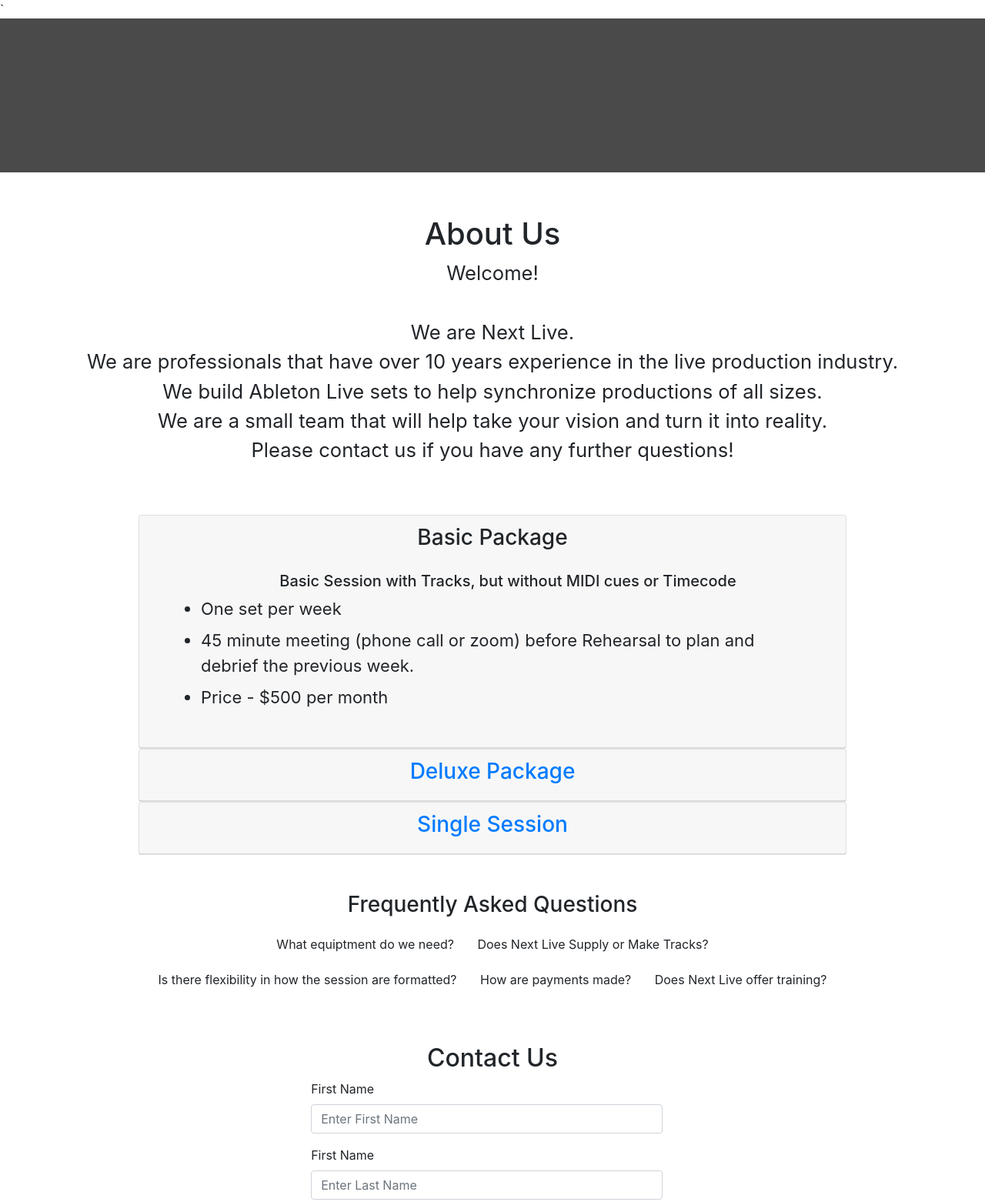
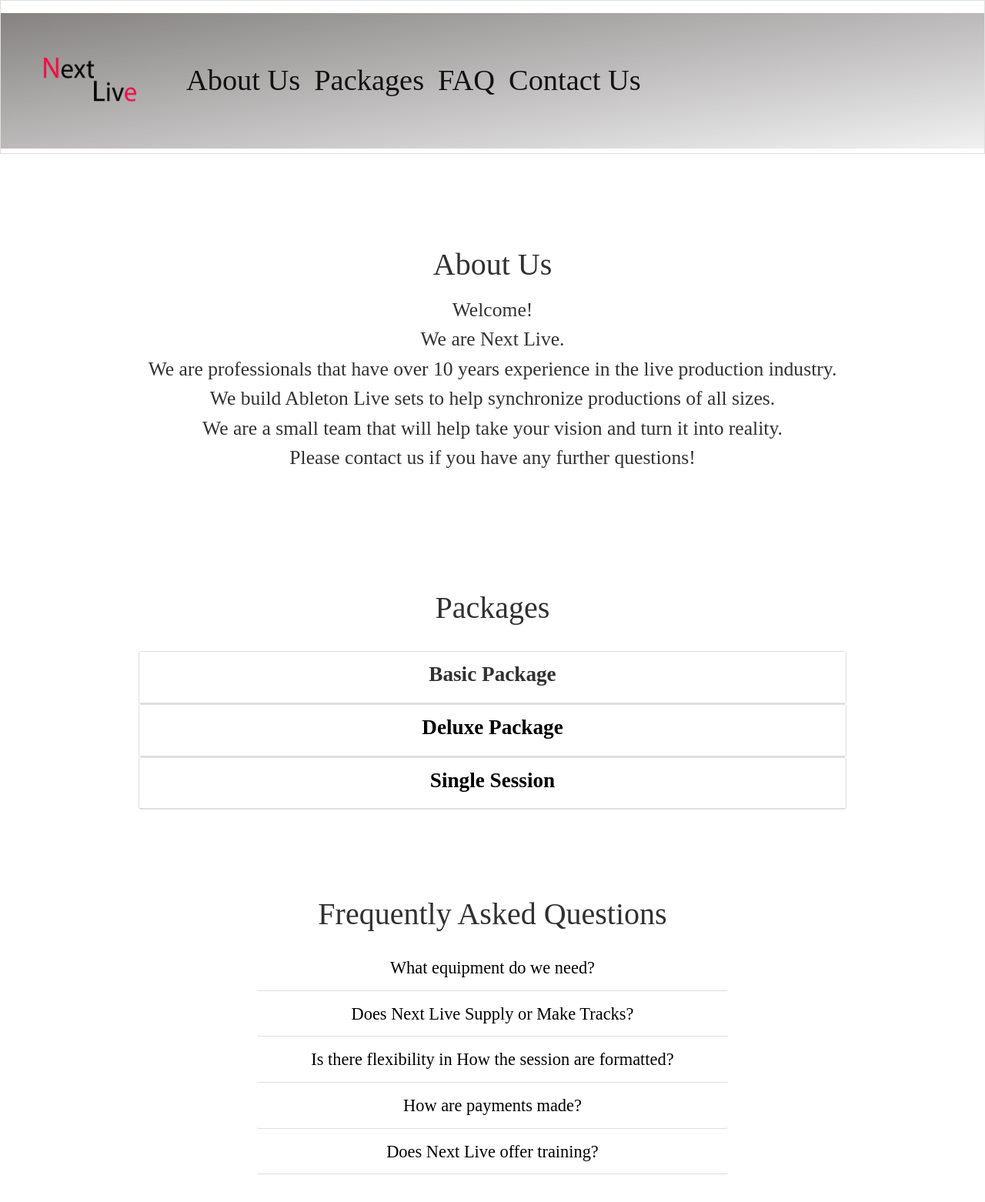
Before and after one commit to Kennthlnz/bootstrap-next-Live, a website: page index.html in a window 1280 px wide. Shown: the top 1562 px of the page at 77% size. Drawn offline with nearby package versions, Linux system fonts and the light colour scheme.

Commit message:
first round of responsiveness

```diff
--- a/index.html
+++ b/index.html
@@ -12,27 +12,54 @@
     <link rel="stylesheet" href="styles.css"/>
     <title>Next Live</title>
 </head>
-`
+
 <body>
     <header class="jumbotron jumbotron-fluid">
-
+        <nav class="navbar navbar-light navbar-expand-lg sticky-top">
+            <a class="navbar-brand" href="#">
+                <img src="Images/Next live Logo.png"width="200" height="150" class="d-inline-block align-top" alt="">
+            </a>
+            <button class="navbar-toggler" type="button" data-toggle="collapse" data-target="#navbarNav" aria-controls="navbarNav" aria-expanded="false" aria-label="Toggle navigation">
+                <span class="navbar-toggler-icon"></span>
+              </button>
+              <div class="collapse navbar-collapse" id="navbarNav">
+                <ul class="navbar-nav">
+                  <li class="nav-item">
+                    <a class="nav-link active btn btn-lg float-left" role="button" href="#">About Us <span class="sr-only">(current)</span></a>
+                  </li>
+                  <li class="nav-item">
+                    <a class="nav-link active btn btn-lg float-left" role="button" href="#packages">Packages</a>
+                  </li>
+                  <li class="nav-item">
+                    <a class="nav-link active btn btn-lg float-left" role="button" href="#FAQ">FAQ</a>
+                  </li>
+                  <li class="nav-item">
+                    <a class="nav-link active btn btn-lg float-left" role ="button" href="#contactUs">Contact Us</a>
+                  </li>
+                </ul>
+              </div>
+        </nav>
 
     </header>
+
    <div class="container">
         <div class="row row-content">
             <div class="col-sm">
-                <h1 class="d-flex justify-content-center mt-4">About Us</h1>
+                <h1 class="d-flex justify-content-center mt-4 mb-3" id="aboutUs">About Us</h1>
 
-                        <p class="d-flex justify-content-center text-center"> Welcome! <br>
+                        <p class="d-flex justify-content-center text-center"> Welcome!
                             <br>We are Next Live.
                             <br> We are professionals that have over 10 years experience in the live production industry. <br>
                         We build Ableton Live sets to help synchronize productions of all sizes. <br> We are a small team that will help take your vision and turn it into reality. <br>
                         Please contact us if you have any further questions!</p>
 
             </div>
+
           </div>
    </div>
-   <br> <br>
+   <br>  <br> <br>
+   <h1 class="text-center" id="packages"> Packages</h1>
+   <br>
    <!-- Accordion start -->
    <div class="container">
         <div class="row">
@@ -41,13 +68,13 @@
                     <div class="card">
                         <div role="tab" class="card-header">
                             <h3 class="text-center">
-                                <a data-toggle="collapse" data-target="#packageOne" data-parent="#accordion"> Basic Package </a>
+                                <a data-toggle="collapse" data-target="#packageOne" data-parent="#accordion"> <strong>Basic Package</strong> </a>
                             </h3>
-                            <div class="collapse show" id="packageOne" data-parent="#accordion">
+                            <div class="collapse" id="packageOne" data-parent="#accordion">
                                 <div class="card-body">
 
-                                        <ul class="justify-content-center">
-                                            <lh class="text-center"> <h5>Basic Session with Tracks, but without MIDI cues or Timecode</h5> </lh>
+                                        <ul>
+                                            <lh class="text-lg-center"> <h4><strong>Basic Session with Tracks, but without MIDI cues or Timecode</strong></h4> </lh>
                                             <li class=" mt-2">One set per week</li>
                                             <li class=" mt-2">45 minute meeting (phone call or zoom) before Rehearsal to plan and debrief the previous week. </li>
                                             <li class=" mt-2">Price - $500 per month</li>
@@ -62,13 +89,13 @@
                     <div class="card">
                         <div role="tab" class="card-header">
                             <h3 class="text-center">
-                                <a class="collapsed" data-toggle="collapse" data-target="#packageTwo" data-parent="#accordion"> Deluxe Package </a>
+                                <a class="collapsed" data-toggle="collapse" data-target="#packageTwo" data-parent="#accordion"> <strong>Deluxe Package</strong> </a>
                             </h3>
                             <div class="collapse" id="packageTwo" data-parent="#accordion">
                                 <div class="card-body">
 
                                     <ul>
-                                        <lh class="text-center"> <h5>Session with Tracks, MIDI Cues, and Timecode </h5> </lh>
+                                        <lh class="text-sm-center"> <h4><strong>Session with Tracks, MIDI Cues, and Timecode</strong> </h4> </lh>
                                         <li class=" mt-2">One set per week</li>
                                         <li class=" mt-2"> 1.5 hr. meeting (phone call or zoom) before Rehearsal to plan and debrief the previous week. </li>
                                         <li class=" mt-2">Price - $750 per month</li>
@@ -83,12 +110,12 @@
                     <div class="card">
                         <div role="tab" class="card-header">
                             <h3 class="text-center">
-                                <a class="collapsed" data-toggle="collapse" data-target="#packageThree" data-parent="#accordion"> Single Session </a>
+                                <a class="collapsed" data-toggle="collapse" data-target="#packageThree" data-parent="#accordion"> <strong>Single Session </strong></a>
                             </h3>
                             <div class="collapse" id="packageThree" data-parent="#accordion">
                                 <div class="card-body">
                                     <ul>
-                                        <lh> <h5 class="text-center mr-5"> One Time Session </h5> </lh>
+                                        <lh> <h4 class="text-sm-center mr-5"><strong>One Time Session </strong></h4> </lh>
                                         <li class="mt-2" >One Session</li>
                                         <li class="mt-2"> 1.5 hr. meeting (phone call or zoom) to setup session </li>
                                         <li class=" mt-2">Price for Basic Session - $175 | Price for Deluxe Session - $275  </li>
@@ -108,13 +135,13 @@
 <div class="container">
     <div class="row">
         <div class="col-sm-10 offset-1">
-            <h3 class="mt-5 text-center"> Frequently Asked Questions</h3>
+            <h1 class="mt-5 text-center" id="FAQ"> Frequently Asked Questions</h1>
             <ul class="list-unstyled text-center">
-                <li class="mt-2 btn" data-toggle="modal" data-target="#modalOne"> What equiptment do we need? </li>
-                <li class= "mt-2 btn" data-toggle="modal" data-target="#modalTwo"> Does Next Live Supply or Make Tracks? </li>
-                <li class= "mt-2 btn" data-toggle="modal" data-target="#modalThree"> Is there flexibility in how the session are formatted? </li>
-                <li class= "mt-2 btn" data-toggle="modal" data-target="#modalFour"> How are payments made? </li>
-                <li class="mt-2 btn" data-toggle="modal" data-target="#modalFive"> Does Next Live offer training?</li>
+                <li class=" mt-2 btn col-8" data-toggle="modal" data-target="#modalOne"> What equipment do we need? </li>
+                <li class= "mt-0 btn col-8" data-toggle="modal" data-target="#modalTwo"> Does Next Live Supply or Make Tracks? </li>
+                <li class= "mt-0 btn col-8" data-toggle="modal" data-target="#modalThree"> Is there flexibility in How the session are formatted? </li>
+                <li class= "mt-0 btn col-8" data-toggle="modal" data-target="#modalFour"> How are payments made? </li>
+                <li class="mt-0 btn col-8" data-toggle="modal" data-target="#modalFive"> Does Next Live offer training?</li>
             </ul>
 
         </div>
@@ -125,7 +152,7 @@
     <div class="modal-dialog modal-lg" role="document">
         <div class="modal-content">
             <div class="modal-header">
-                <h3 class="modal-title">What equiptment do we need?</h3>
+                <h3 class="modal-title">What equipment do we need?</h3>
                 <button type="button" class="close" onclick="$('#modalOne').modal('hide');">&times</button>
             </div>
             <div class="modal-body">
@@ -169,7 +196,7 @@
     <div class="modal-dialog modal-lg">
         <div class="modal-content">
             <div class="modal-header">
-                <h3 class="modal-title">Is there flexibility in how the session are formatted? </h3>
+                <h3 class="modal-title text-center">Is there flexibility in how the sessions <br> are formatted? </h3>
                 <button type="button" class="close" onclick="$('#modalThree').modal('hide');">&times</button>
             </div>
             <div class="modal-body">
@@ -222,11 +249,11 @@
 <div class="container">
     <div class="row">
         <div class="col-12">
-            <h2 class=" mt-5 d-flex justify-content-center"> Contact Us</h2>
+            <h1 class=" mt-5 d-flex justify-content-center" id="contactUs"> Contact Us</h1>
 
         </div>
         <div class="col-8">
-            <form class="col-sm-8 offset-sm-5">
+            <form class="col-sm-10 offset-sm-4">
                 <div class="form-group">
                     <label for="inputFName"> First Name</label>
                     <input type="text" id="inputFName" class="form-control" aria-describedby="nameHelp" placeholder="Enter First Name" >
--- a/styles.css
+++ b/styles.css
@@ -1,20 +1,31 @@
 .jumbotron{
-    background-color: rgb(75, 74, 74);
+    padding-top: 1rem;
+    background-color: transparent;
     height: 200px;
+    border: 1px solid rgba(0, 0, 0, 0.125);
 
+}
+.navbar{
+    background-image: linear-gradient(to bottom right,rgb(134, 130, 130),rgb(241, 241, 241));
+}
+.navbar a{
+    font-size: 2.4rem;
+}
+.blur{
+    backdrop-filter: blur(8px);
+    background: rgba(255, 255, 255, 0.2);
+    height: 25vh;
+    width: 100%;
 }
 body{
     background-color: rgb(255, 255, 255);
+    /* background-color: rgb(255, 255, 255); */
+    font-family: 'Inter', sans-serif;
+font-family: 'Lora', serif;
+color: rgba(0, 0, 0, 0.808);
 }
-
-.navbar {
-    background-color: transparent;
-    padding-top: 0em;
-    font-size: 50px;
-    font-weight: 200;
-    color: #d8d8d8;
-
-
+h1{
+    padding-top: 4rem;
 }
 
 p{
@@ -23,7 +34,41 @@
 }
 li{
     font-size: 22px;
+
+}
+.list-unstyled li{
+    font-size: 1.4rem;
+    color: rgb(0, 0, 0);
+    padding: 0.75rem 1.25rem;
+  margin-bottom: 0;
+  background-color: rgb(255, 255, 255);
+  border-bottom: 1px solid rgba(0, 0, 0, 0.125);
+
+    /* padding-top: .60rem; */
+
+    /* border: rgb(245, 245, 245); */
+    /* border-style: solid;  */
+}
+.card-header{
+     background-color: rgb(255, 255, 255);
+
+}
+.card-header a {
+    font-size: 1.7rem;
+    color: black;
+}
+.card-body{
+    background-color: rgb(255, 255, 255);
+
 }
 .modal-title{
     margin: 0 auto;
+    padding-left: 3.74em;
+    text-transform: capitalize;
+
 }
+footer{
+    height: 200px;
+
+
+}
```
